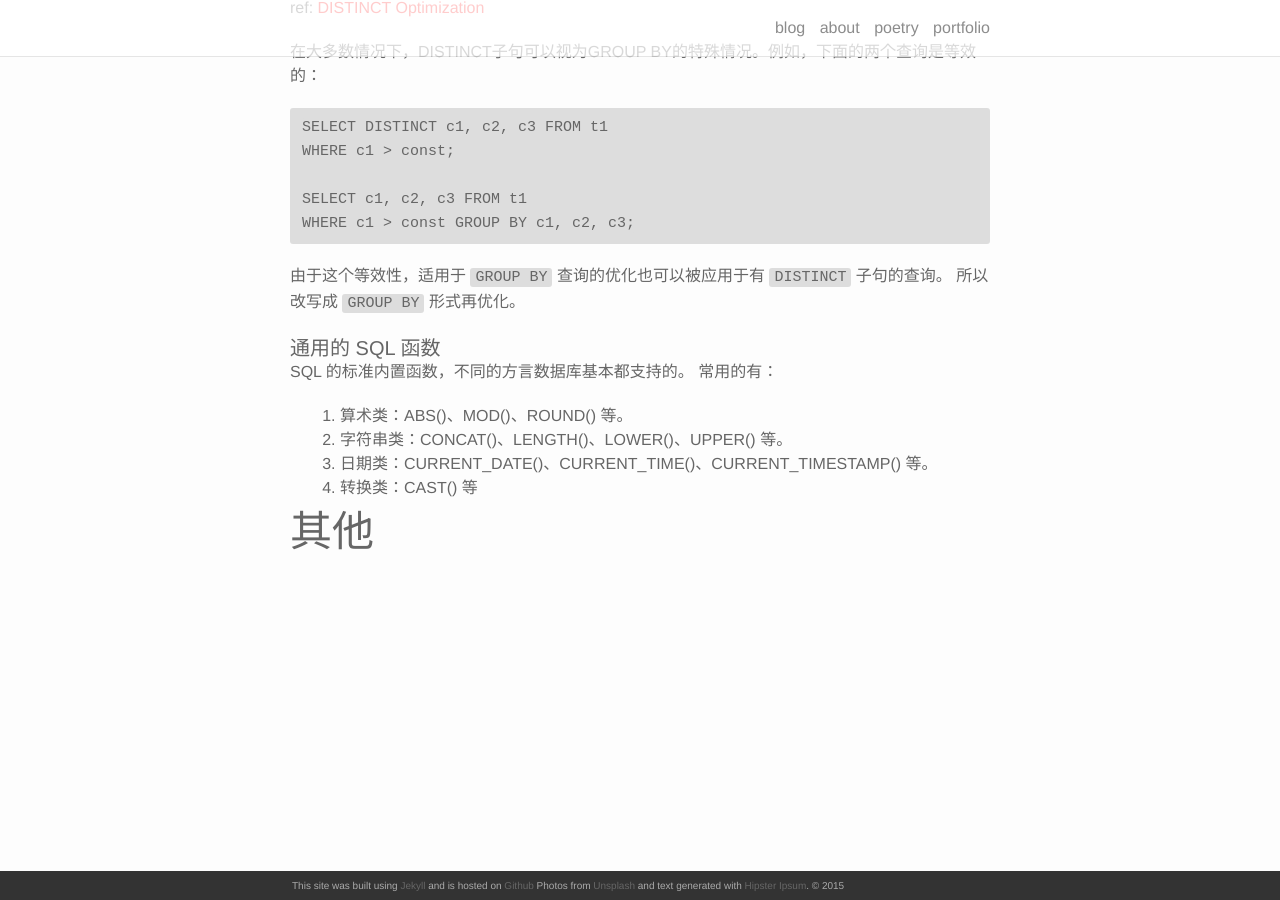
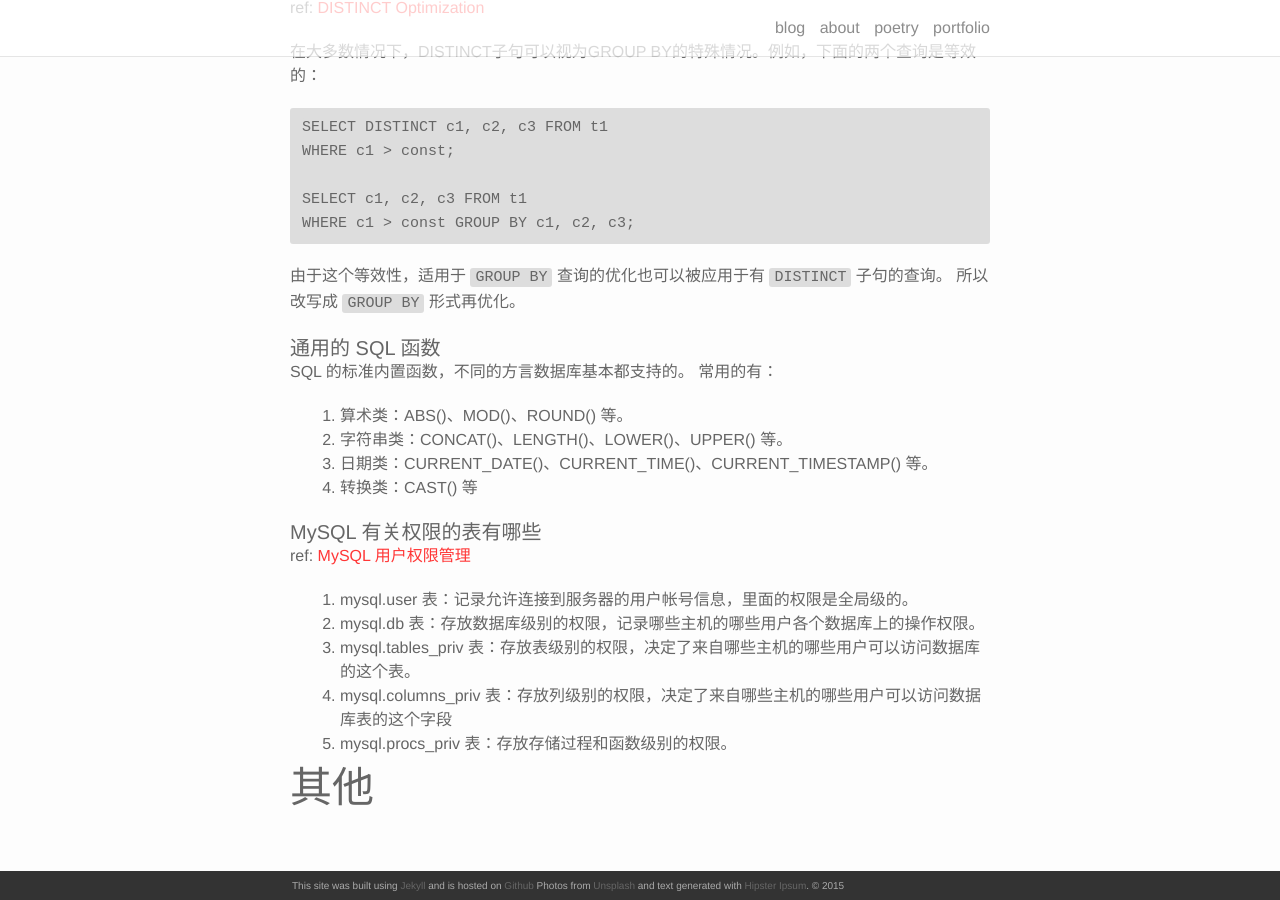
Before and after one commit to akmissxt/blog, a Jekyll site: the page built from _posts/2021-04-05-面试复习.markdown, in a window 1280 px wide and 900 px high, scrolled down 9013 px. Built offline with Jekyll 4.4.1, drawn with Linux system fonts in a browser that asks for light colours; nearby versions of some CDN libraries; our own code applies the rules of GitHub Pages for plain Markdown files.

Commit message:
update(面试复习): MySQL 权限相关的表

```diff
--- a/_posts/2021-04-05-面试复习.markdown
+++ b/_posts/2021-04-05-面试复习.markdown
@@ -344,5 +344,14 @@ SQL 的标准内置函数，不同的方言数据库基本都支持的。
 3. 日期类：CURRENT_DATE()、CURRENT_TIME()、CURRENT_TIMESTAMP() 等。
 4. 转换类：CAST() 等
 
+#### MySQL 有关权限的表有哪些
+ref: [MySQL 用户权限管理](https://www.cnblogs.com/keme/p/10288168.html)
+
+1. mysql.user 表：记录允许连接到服务器的用户帐号信息，里面的权限是全局级的。
+2. mysql.db 表：存放数据库级别的权限，记录哪些主机的哪些用户各个数据库上的操作权限。
+3. mysql.tables_priv 表：存放表级别的权限，决定了来自哪些主机的哪些用户可以访问数据库的这个表。
+4. mysql.columns_priv 表：存放列级别的权限，决定了来自哪些主机的哪些用户可以访问数据库表的这个字段
+5. mysql.procs_priv 表：存放存储过程和函数级别的权限。
+
 
 ## 其他
```
